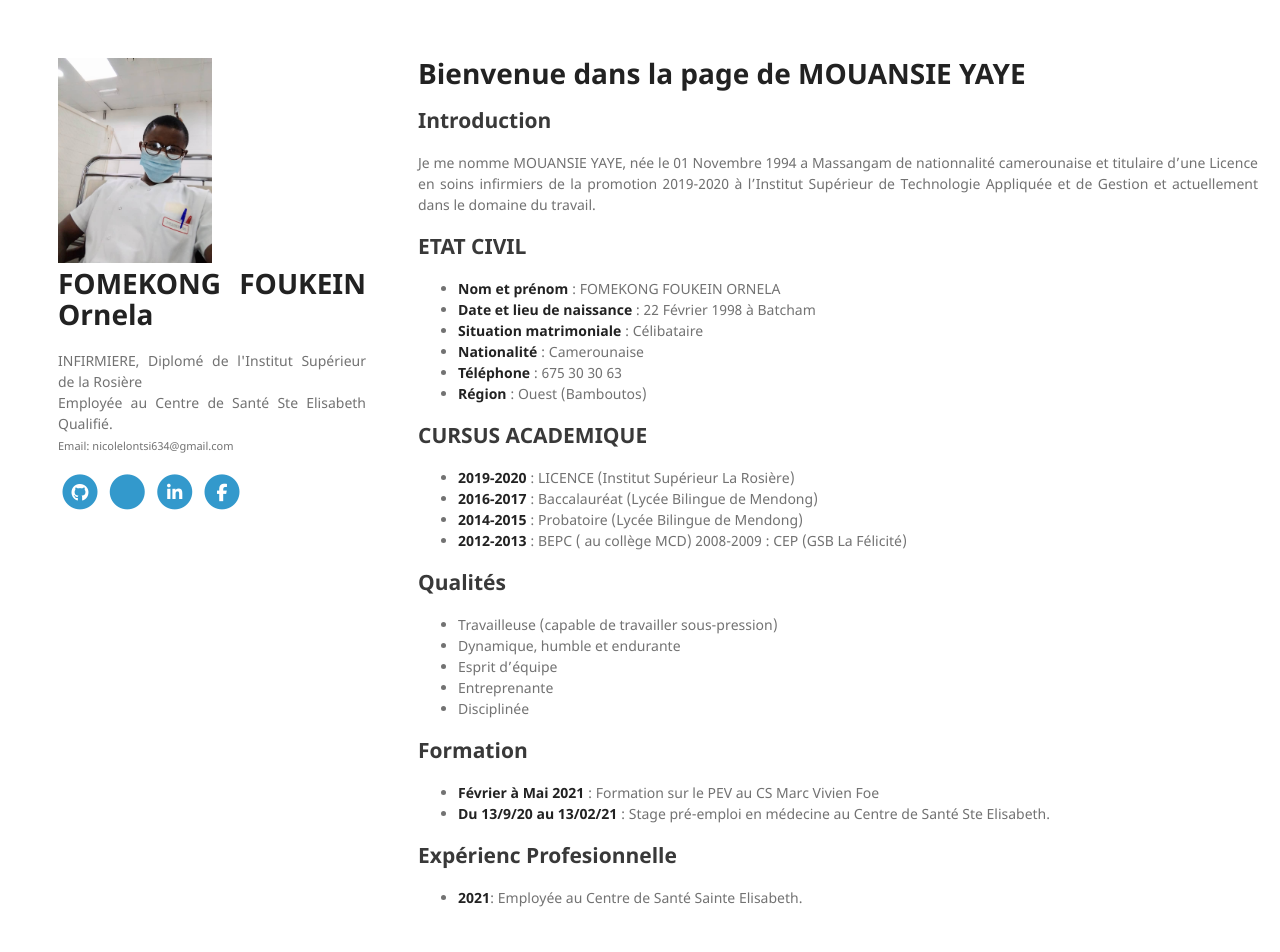
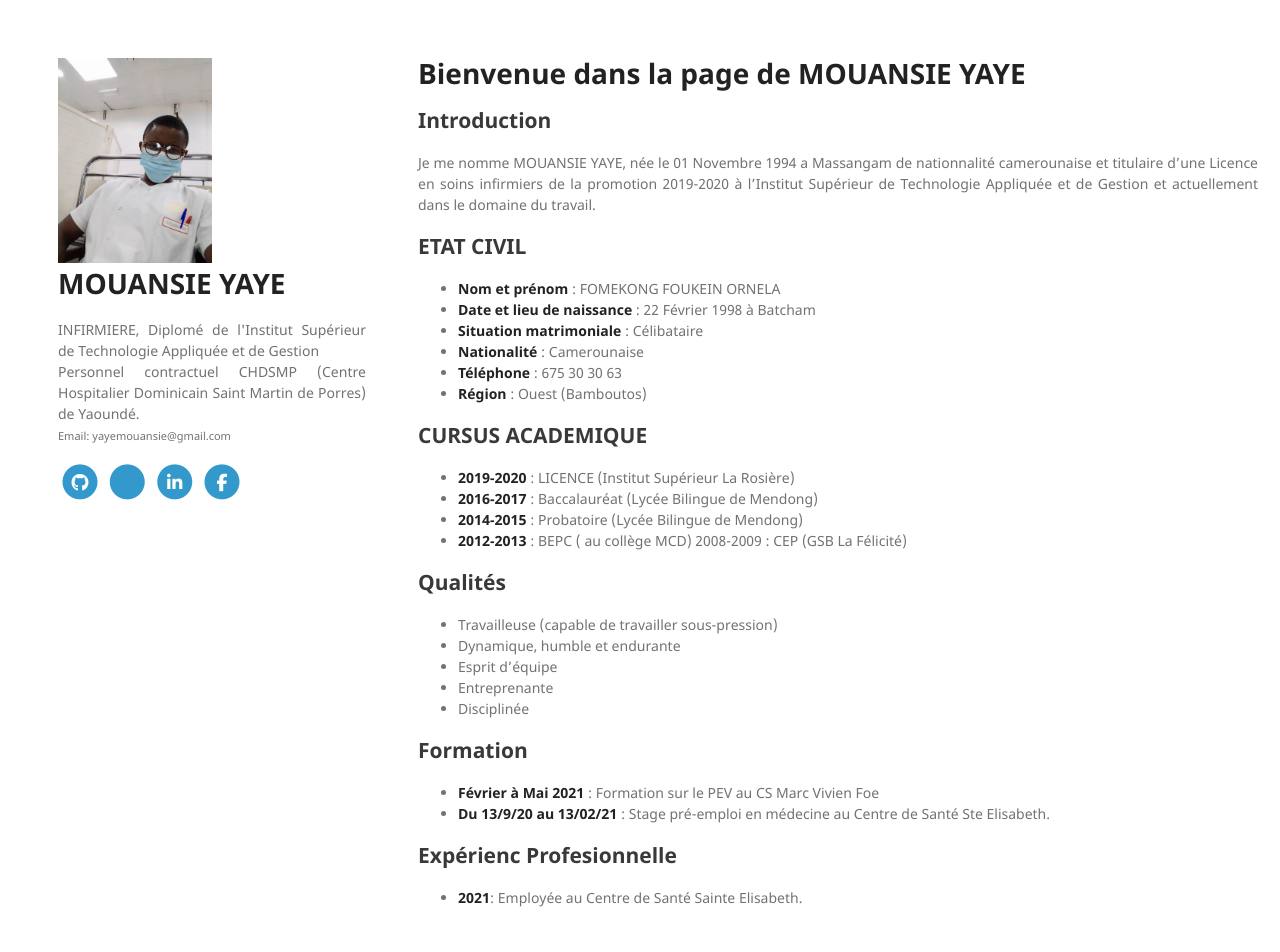
Before and after one commit to mouansie/mouansie.github.io, a Jekyll site: the page built from index.md, in a window 1280 px wide and 1362 px high. Shown: the top 952 px of the window. Built offline with Jekyll 4.4.1, drawn with Linux system fonts in a browser that asks for light colours; nearby versions of some CDN libraries; our own code applies the rules of GitHub Pages for plain Markdown files; a style sheet for code colours, icons or effects is not loaded; grey boxes are pictures that could not be loaded.

Commit message:
Update default.html

```diff
--- a/_layouts/default.html
+++ b/_layouts/default.html
@@ -6,7 +6,7 @@
     <meta charset="utf-8">
     <meta http-equiv="X-UA-Compatible" content="chrome=1">
 
-    <title>FOMEKONG FOUKEIN Ornela</title>
+    <title>MOUANSIE YAYE</title>
 
     <script
       src="https://code.jquery.com/jquery-3.2.1.min.js"
@@ -30,10 +30,10 @@
     <div class="wrapper">
       <header>
         <a href="{{ '/' | relative_url }}"><img style="max-width: 50%" src="{{ site.logo_url }}">
-          <h1>FOMEKONG FOUKEIN Ornela</h1>
+          <h1>MOUANSIE YAYE</h1>
         </a>
-        <p>INFIRMIERE, Diplomé de l'Institut Supérieur de la Rosière <br/>
-            Employée au Centre de Santé Ste Elisabeth Qualifié.<br/> <small>Email: nicolelontsi634@gmail.com</small></p>
+        <p>INFIRMIERE, Diplomé de l'Institut Supérieur de Technologie Appliquée et de Gestion <br/>
+            Personnel contractuel CHDSMP (Centre Hospitalier Dominicain Saint Martin de Porres) de Yaoundé.<br/> <small>Email: yayemouansie@gmail.com</small></p>
         <!--
         <a href="https://github.com/jpainam" target="_blank" rel="external" style="padding-left:10px;">
               <i class="fa fa-github-square fa-2x" aria-hidden="true"></i> </a>
```
